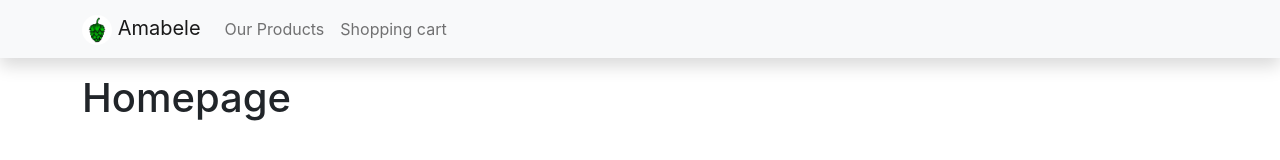
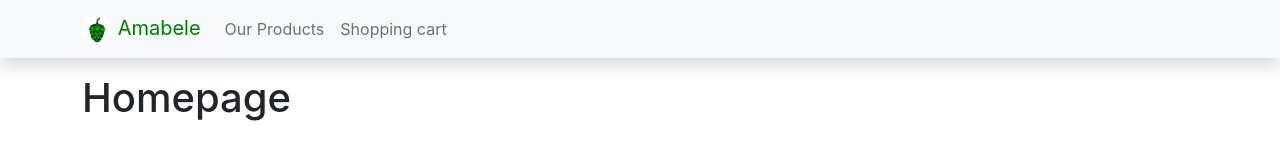
Before and after one commit to AsandahDevs/Amabele, a React (Create React App) app: page / in a window 1280 px wide. Shown: the top 160 px of the page. Built offline with nearby package versions, Linux system fonts and the light colour scheme.

Commit message:
Apply styling to navigation elements that have a class of 'active'.

```diff
--- a/src/index.css
+++ b/src/index.css
@@ -6,3 +6,11 @@ body {
   -webkit-font-smoothing: antialiased;
   -moz-osx-font-smoothing: grayscale;
 }
+
+div.justify-content-start.flex-grow-1.pe-3.navbar-nav > a.nav-link.active {
+  color: green;
+}
+
+a.navbar-brand.active {
+  color: green;
+}
```
